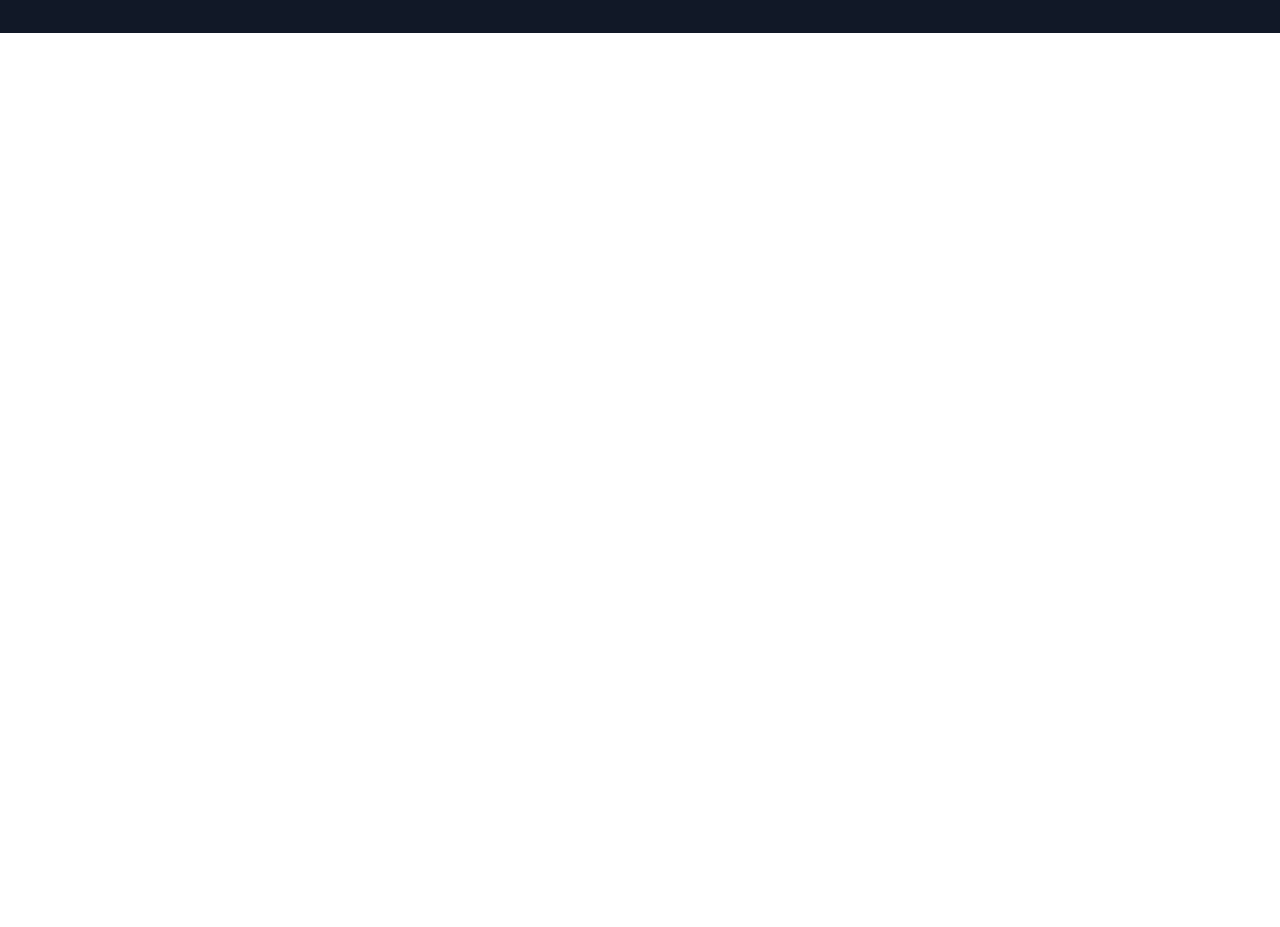
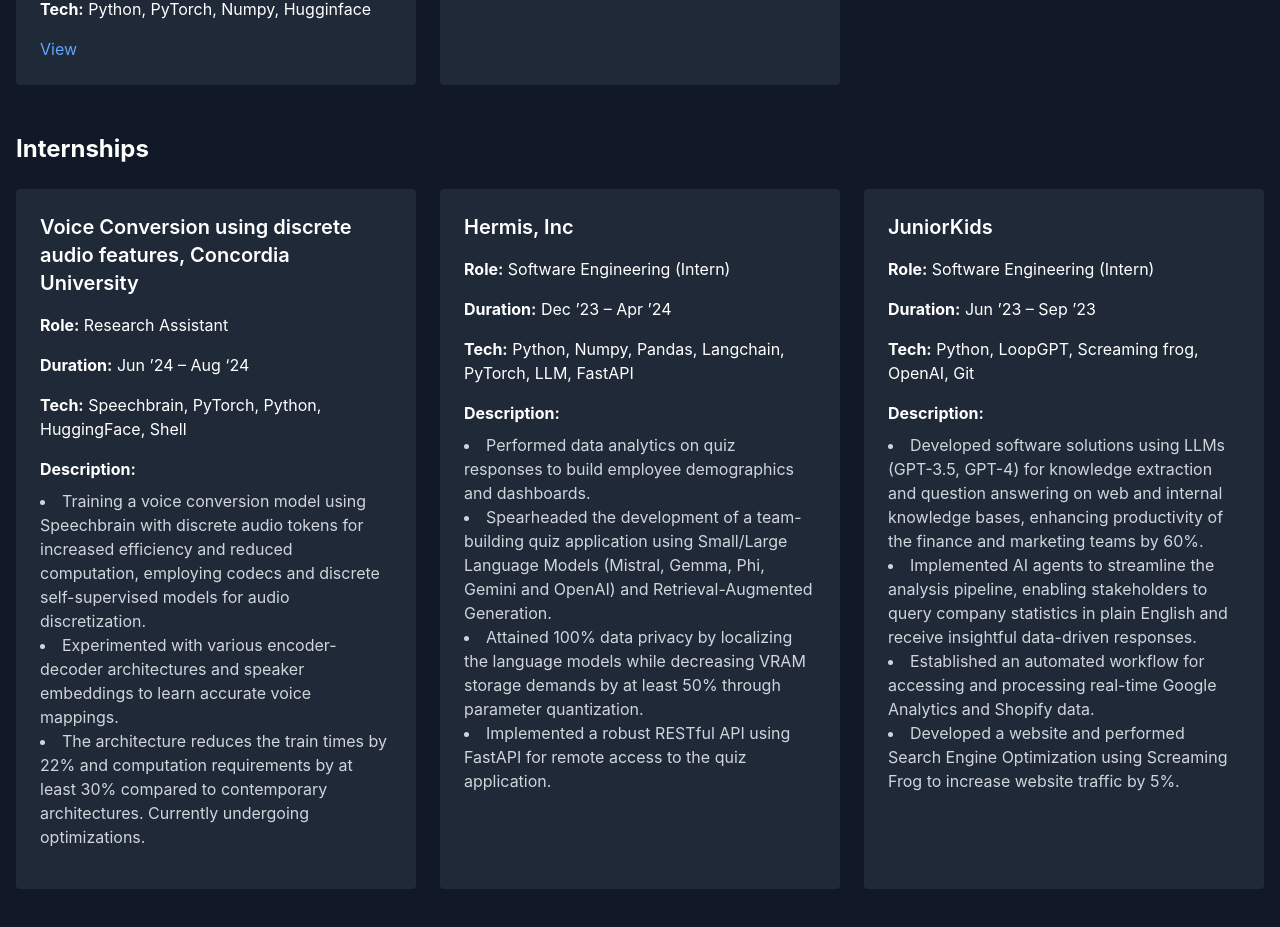
Before and after one commit to overlordiam/Portfolio, a React (Create React App) app: page /ai-engineer in a window 1280 px wide. Shown: the part 1359-2286 px from the top of the page. Before the commit the page ends 1392 px from the top, so only its background shows below. Built offline with nearby package versions, Linux system fonts and the light colour scheme.

Commit message:
add all internships

```diff
--- a/src/components/AIEngineer.js
+++ b/src/components/AIEngineer.js
@@ -3,6 +3,34 @@ import React from "react";
 import SectionTemplate from "./SectionTemplate";
 
 const AIEngineer = () => {
+
+  const title = "The AI G.O.A.T (that's stretching it a little)"
+  const subTitle = "I love Artificial Intelligence (not when they turn red and start flashing). The power it holds in making the world a better place is mind-boggling. I stepped foot into this field with a dream. Far fetched but my strong motivation, I want to eliminate disability with the power of AI. I am making my way up there slowly and steadily. Remember the name!!"
+
+  const internships = [
+    {company: " Voice Conversion using discrete audio features, Concordia University", role: "Research Assistant", duration: "Jun ’24 – Aug ‘24", technologies: " Speechbrain, PyTorch, Python, HuggingFace, Shell",
+    description: [
+        "Training a voice conversion model using Speechbrain with discrete audio tokens for increased efficiency and reduced computation, employing codecs and discrete self-supervised models for audio discretization.",
+        "Experimented with various encoder-decoder architectures and speaker embeddings to learn accurate voice mappings.",
+        "The architecture reduces the train times by 22% and computation requirements by at least 30% compared to contemporary architectures. Currently undergoing optimizations."
+      ],
+    },
+    {company: "Hermis, Inc", role: "Software Engineering (Intern)", duration: "Dec ’23 – Apr ’24 ", technologies: "Python, Numpy, Pandas, Langchain, PyTorch, LLM, FastAPI",
+    description: [
+        "Performed data analytics on quiz responses to build employee demographics and dashboards.",
+        "Spearheaded the development of a team-building quiz application using Small/Large Language Models (Mistral, Gemma, Phi, Gemini and OpenAI) and Retrieval-Augmented Generation.",
+        "Attained 100% data privacy by localizing the language models while decreasing VRAM storage demands by at least 50% through parameter quantization.",
+        "Implemented a robust RESTful API using FastAPI for remote access to the quiz application."
+    ]},
+    {company: "JuniorKids", role: "Software Engineering (Intern)", duration: "Jun ’23 – Sep ’23", technologies: "Python, LoopGPT, Screaming frog, OpenAI, Git",
+    description: [
+        "Developed software solutions using LLMs (GPT-3.5, GPT-4) for knowledge extraction and question answering on web and internal knowledge bases, enhancing productivity of the finance and marketing teams by 60%.",
+        "Implemented AI agents to streamline the analysis pipeline, enabling stakeholders to query company statistics in plain English and receive insightful data-driven responses.",
+        "Established an automated workflow for accessing and processing real-time Google Analytics and Shopify data.",
+        "Developed a website and performed Search Engine Optimization using Screaming Frog to increase website traffic by 5%."
+    ]}
+]
+
   const projects = [
     { name: "Revise Mate", description: "A system that generates a quick quiz with an interactive interface based on input text or document.", storyTime: "My mother is a veteran lecturer. One day, she told me how time-consuming it is for teachers to create new questions for every class, every year, for revision. Coincidentally, I was interested in Retrieval-Augmented Generation (RAG) at the time, so I told her to hold my glass of water—and boom! I created this project for her, and she actually uses it now. She thought I was a genius for this, bwahahaha. I have a long way to go =(", technologies: "Python, Langchain, FastAPI, Hugginface, Streamlit, ChromaDB", link: "https://github.com/overlordiam/ReviseMate" },
     { name: "SLM Comparitive Analysis", description: "A comparison of four different Small Language Models (Mistral-7B, Zephyr_7B, Orca-7B, and Phi-2) in a question-answering task.", storyTime: "This project serves as a precursor to the Revise Mate project. During one of my internships, I was tasked with analyzing existing SLMs (Small Language Models) to determine which model performed best overall. This analysis was one of the experiments I conducted. Based on the specific use-case, I could then recommend and implement the most suitable model for the task at hand.", technologies: "Python, PyTorch, Numpy, Plotly, Langchain, Hugginface Transformers, ChromaDB", link: "https://github.com/overlordiam/SLM_comparison" },
@@ -12,7 +40,7 @@ const AIEngineer = () => {
 
   ];
 
-  return <SectionTemplate title="The AI G.O.A.T (that's stretching it a little)" projects={projects} />;
+  return <SectionTemplate title={title} subtitle={subTitle} projects={projects} internships={internships} />;
 };
 
 export default AIEngineer;
--- a/src/components/Blogger.js
+++ b/src/components/Blogger.js
@@ -3,13 +3,15 @@ import React from "react";
 import SectionTemplate from "./SectionTemplate";
 
 const Blogger = () => {
+  const title = "The Blogger?"
+  const subTitle = ""
   const projects = [
     { name: "Transformers, a Glimpse into the New Era…", storyTime: "My very first blog!! Never thought I would be writing blogs. But again, who knew Ronaldo would launch a youtube channel. This was around the time when I read the paper introduceing transformers and even coded the architecture myself (check out the AI section for more on that). I understood the architecture pretty well and I really wanted to share the mind-blowing innovation with everyone, irrespective of their background. And that my friends, is how I started off as a blogger.", description: "A brief introduction to the world of transformers. (Not the autobots/decepticons one, the other one)", technologies: "", link: "https://suhaasgummalam.medium.com/transformers-a-glimpse-into-the-new-era-9" },
     { name: "Client-Server Architecture, simply explained", storyTime: "My dad is actually a very knowledgable man. He comes up to me and asks how do websites work. This happend because he read in the news that a big company's website went down for 6 hours. I explained to him the client/server model and he seemed get lost about every 5 minutes. So, I straight up wrote an article on the entire concept, making it painstakingly simple for anyone to understand. I don't know if he read it but I hope anyone who is curious about the same, can get a better clarity after reading my blog.", description: "A brief introduction to the client-server architecture (one of the most important topics in computer science)", technologies: "", link: "https://suhaasgummalam.medium.com/client-server-architecture-simply-explained-d69142a91726" },
     { name: "Crafting Engaging Quizzes with Open-Source LLMs and Langchain", storyTime: "The inspiration for this blog and the project is my mom, who is a seasoned teacher. She shared some concerns of a teacher and how they are loaded with work. She loves her job, no doubt, but I thought she could use some help of technology. In just a few weeks, I made an app to solve her issues. Mom happy, I am happy, life is great. I had to share the idea with the world, it might help someone else in the future.", description: "A technical writing on how to generate quizzes using the power of AI.", technologies: "", link: "https://suhaasgummalam.medium.com/crafting-engaging-quizzes-with-open-source-llms-and-langchain-14c8823fd490" },
   ];
 
-  return <SectionTemplate title="The Blogger?" projects={projects} />;
+  return <SectionTemplate title={title} subTitle={subTitle} projects={projects} />;
 };
 
 export default Blogger;
--- a/src/components/DataEngineer.js
+++ b/src/components/DataEngineer.js
@@ -3,6 +3,9 @@ import React from "react";
 import SectionTemplate from "./SectionTemplate";
 
 const DataEngineer = () => {
+
+  const title = "The Data Engineeting Maestro (On the way to becoming one!!)"
+  const subTitle = "While browsing LinkedIn, I stumbled upon an architecture diagram illustrating the intricate flow of data from its source to various databases. The complexity and structure of this diagram captivated me. Amidst the myriad components, I recognized familiar elements like Machine Learning and Databases, but I was struck by how ML occupied just a small portion of the overall picture. This revelation shifted my perspective dramatically. The adage 'Data is the new electricity' resonated with me as I absorbed the diagram's implications. I realized that my previous focus on ML, while valuable, was just one part of a much larger, more complex ecosystem. The true power lay in the orchestration of data itself - its collection, transformation, and secure delivery."
   const projects = [
     { name: "Azure Data-Engineering Pipeline", description: "This project illustrates the implementation of a comprehensive, end-to-end data pipeline using Azure's cloud ecosystem and Delta Lake technology. It covers the entire data lifecycle, from ingestion to analysis, by integrating various Azure services and tools to ensure efficient and reliable data processing.", storyTime: "I have performed many machine learning tasks and often wondered how the data arrived in such a neat and compact form.  I created this project to understand the transformation from chaos to order. This was my first data engineering project. Taking my first step in this field was a tough one. However, while executing this project, things fell in place one by one.", technologies: "Python, PySpark, SQL, Databricks, Azure Suite, PowerBI", link: "https://github.com/overlordiam/Azure-DE-F1" },
     { name: "Real-Time Wikimedia Data Pipeline", description: "This project demonstrates a comprehensive, end-to-end data pipeline that captures, processes, and analyzes real-time data from Wikimedia. It consists of producers reading data from Wikimedia, redirected by the Kafka brokers to subscribed consumers and finally resolved into an ElasticSearch database.", storyTime: "I made this project to solely learn Kafka. As a web developer as well, I understood how imperative Kafka is to the scalability of applications. This is a mini-project made to get my hands dirty with the fundamentals of Kafka. Stay tuned to learn about the new project!!", technologies: "Java, Kafka, Zookeeper, ElasticSearch", link: "https://github.com/overlordiam/kafka-project" },
@@ -10,7 +13,7 @@ const DataEngineer = () => {
     { name: "Automated Data Pipeline with Airflow", description: "This project aims to develop a robust and scalable data pipeline that automates the process of extracting data from Google's API, transforming it and storing it in an Amazon S3 bucket.", storyTime: "My motivation to learn Airflow stems from the countless resources pointing to its significance in data orchestration.  Having previously learned Azure Data Factory, I initially assumed the two would be quite similar. However, I quickly realized how mistaken I was. This project has truly taught me the value of programmatically creating orchestrations, in contrast to the drag-and-drop interface I was accustomed to.", technologies: "Python, Pandas, Apache Airflow, AWS S3", link: "https://github.com/overlordiam/Automated-Data-Pipeline-Airflow" },
   ];
 
-  return <SectionTemplate title="The Data Engineeting Maestro (On the way to becoming one!!)" projects={projects} />;
+  return <SectionTemplate title={title} subtitle={subTitle} projects={projects} />;
 };
 
 export default DataEngineer;
--- a/src/components/Home.js
+++ b/src/components/Home.js
@@ -32,7 +32,7 @@ const Home = () => {
           <h2 className="text-3xl font-bold mb-4">Who Am I?</h2>
           <p className="text-lg mb-4">
             Hi there! Pleasure to meet you. Curious as to who Suhaas is? A wizard in Web Development? The G.O.A.T. in Artificial Intelligence? Or perhaps a Data Engineering Maestro? Well, I’m pretty much all of that—minus the ostentatious adjectives!
-            I am also a technical blogger, sharing insights and experiences from my journey through the tech world. More formally, I am a passionate developer and engineer who thrives at the intersection of technology and creativity. With a Bachelor's and a Master's degree in Computer Science, along with a strong background in web development, AI, and data engineering, I bring a diverse set of skills to tackle complex challenges and create impactful solutions.
+            I am also a technical blogger, sharing insights and experiences from my journey through the tech world. More formally, I am a passionate software developer and engineer who thrives at the intersection of technology and creativity. With a Bachelor's and a Master's degree in Computer Science, along with a strong background in web development, AI, and data engineering, I bring a diverse set of skills to tackle complex challenges and create impactful solutions.
           </p>
           <p className="text-lg mb-4">
             Over the years, I have developed several web applications, explored the potential of artificial intelligence in solving real-world problems, and worked with vast datasets to derive meaningful insights. I love building things from scratch, whether it's a website, a machine learning model, or a compelling story on my blog.
--- a/src/components/SectionTemplate.js
+++ b/src/components/SectionTemplate.js
@@ -1,17 +1,23 @@
 // src/components/SectionTemplate.js
 import React from "react";
 
-const SectionTemplate = ({ title, subtitle, projects }) => {
+const SectionTemplate = ({ title, subtitle, projects, internships }) => {
   return (
     <div className="container mx-auto px-4 py-16">
       <h2 className="text-3xl font-bold mb-8">{title}</h2>
-      <h3 className="text-xl font-bold mb-8">{subtitle}</h3> {/* Changed to h3 for subtitle */}
+      <h3 className="text-xl font-bold mb-8">{subtitle}</h3>
+
+      {/* Projects Section */}
       <div className="grid grid-cols-1 md:grid-cols-2 lg:grid-cols-3 gap-6">
         {projects.map((project, index) => (
-          <div key={index} className="bg-gray-800 p-6 rounded hover:bg-gray-700 transition duration-300">
+          <div
+            key={index}
+            className="bg-gray-800 p-6 rounded hover:bg-gray-700 transition duration-300"
+          >
             <h3 className="text-xl font-semibold mb-4">{project.name}</h3>
             <p className="mb-4">
-              <span className="font-bold">A short description:</span> {project.description}
+              <span className="font-bold">A short description:</span>{" "}
+              {project.description}
             </p>
             <p className="mb-4">
               <span className="font-bold">Story time:</span> {project.storyTime}
@@ -22,12 +28,67 @@ const SectionTemplate = ({ title, subtitle, projects }) => {
                 <span className="font-bold">Tech:</span> {project.technologies}
               </p>
             )}
-            <a href={project.link} target="_blank" rel="noreferrer" className="text-blue-400 hover:underline">
+            <a
+              href={project.link}
+              target="_blank"
+              rel="noreferrer"
+              className="text-blue-400 hover:underline"
+            >
               View
             </a>
           </div>
         ))}
       </div>
+
+      {/* Internships Section */}
+      {internships && internships.length > 0 && (
+        <>
+          <h3 className="text-2xl font-bold mt-12 mb-6">Internships</h3>
+          <div className="grid grid-cols-1 md:grid-cols-2 lg:grid-cols-3 gap-6">
+            {internships.map((internship, index) => (
+              <div
+                key={index}
+                className="bg-gray-800 p-6 rounded hover:bg-gray-700 transition duration-300"
+              >
+                <h3 className="text-xl font-semibold mb-4">{internship.company}</h3>
+                <p className="mb-4">
+                  <span className="font-bold">Role:</span> {internship.role}
+                </p>
+                <p className="mb-4">
+                  <span className="font-bold">Duration:</span> {internship.duration}
+                </p>
+                {internship.technologies && (
+                  <p className="mb-4">
+                    <span className="font-bold">Tech:</span> {internship.technologies}
+                  </p>
+                )}
+                {internship.description && internship.description.length > 0 && (
+                  <div className="mb-4">
+                    <span className="font-bold">Description:</span>
+                    <ul className="list-disc list-inside mt-2">
+                      {internship.description.map((point, i) => (
+                        <li key={i} className="text-gray-300">
+                          {point}
+                        </li>
+                      ))}
+                    </ul>
+                  </div>
+                )}
+                {internship.link && (
+                  <a
+                    href={internship.link}
+                    target="_blank"
+                    rel="noreferrer"
+                    className="text-blue-400 hover:underline"
+                  >
+                    More Info
+                  </a>
+                )}
+              </div>
+            ))}
+          </div>
+        </>
+      )}
     </div>
   );
 };
--- a/src/components/WebDeveloper.js
+++ b/src/components/WebDeveloper.js
@@ -5,7 +5,23 @@ import SectionTemplate from "./SectionTemplate";
 const WebDeveloper = () => {
 
     const title = "The Web Development Wizard (sounds kinda cool)"
-    const subTitle = "When it comes to web development, my friends often tell me that I possess 'Golden fingers'. For some reason, I am good at debugging (don't ask me why). So when we are all questioning our life decisions because of a 'life-threatening' bug, I come through with a patch. And that's how I earned the name."
+    const subTitle = "When it comes to web development, my friends often tell me that I possess 'Golden fingers'. For some reason, I am good at debugging (don't ask me why). So when we are all questioning our life decisions because of a 'life-threatening' bug, I come through with a patch. And that's how I earned the name. Also, I love the power of creativity and tech that web development offers. I started off my IT journey from this field for the same reason."
+
+    const internships = [
+        {company: "Mobiezy", role: "Product Development intern", duration: "May '22 - Jul '22", technologies: "React.js, Context API, MySQL, AWS S3, Numpy, Pandas, Git",
+        description: [
+            "Lead with the development of a responsive client website using React.js and Bootstrap CSS.",
+            "Utilized Context API for state management and MySQL, and AWS S3 bucket for storing customer data.",
+            "Analyzed user data to extract preferences and optimized the accuracy of the recommendation system by 10%.",
+          ],
+        },
+        {company: "Tequid Labs ", role: "Web Development Intern", duration: "Mar ’21 – Apr ’21", technologies: "HTML, CSS, JavaScript, React.js, Git, Heroku",
+        description: [
+            "Involved with brainstorming and implementing core features in a client’s website using HTML, CSS and JavaScript.",
+            "Updated the entire codebase from vanilla JavaScript and HTML to React, adding detailed comments to improve the maintainability and readability of the project."
+        ]}
+    ]
+
     const projects = [
         { name: "Job Journal", description: "A tool designed to help job seekers efficiently manage and monitor their job applications.", storyTime: "Honestly, I use this website for my own use. Searching and preparing for jobs is already an ordeal, and keeping track of the applications adds on to the burden. I simply thought, since I am a self-proclaimed web development wizard, I should put my skills to good use.", technologies: "Next.js, React Query, Prisma, Clerk, TypeScript, TailwindCSS, Git", link: "https://github.com/overlordiam/Job-Journal" },
         { name: "One Stop", description: "A full-stack E-commerce application from sign-in to checkout.", storyTime: "I can say this with chest, I struggled with this project the most. As a fledging web developer, it took everything in me to learn the concepts of React and complex state management libraries like Redux. At the end, I came out strong with solid foundations in React and state management.", technologies: "React.js, Redux, Firestore, Firebase OAuth, SASS, Stripe, Git", link: "https://github.com/overlordiam/one-stop" },
@@ -15,7 +31,7 @@ const WebDeveloper = () => {
         { name: "Capitals Quiz", description: "A simple multiple choice quiz that tests your knowledge on the world's geography.", storyTime: "A stepping stone to learn TypeScript and TailwindCSS. Nothing more to it really. Actually...... at one point in my life, I memorized all the capital cities in the world.", technologies: "React.js, TypeScript, TailwindCSS, Git", link: "https://github.com/overlordiam/capitals-quiz" },
     ];
 
-    return <SectionTemplate title={title} subtitle={subTitle} projects={projects} />;
+    return <SectionTemplate title={title} subtitle={subTitle} projects={projects} internships={internships} />;
 };
 
 export default WebDeveloper;
```
